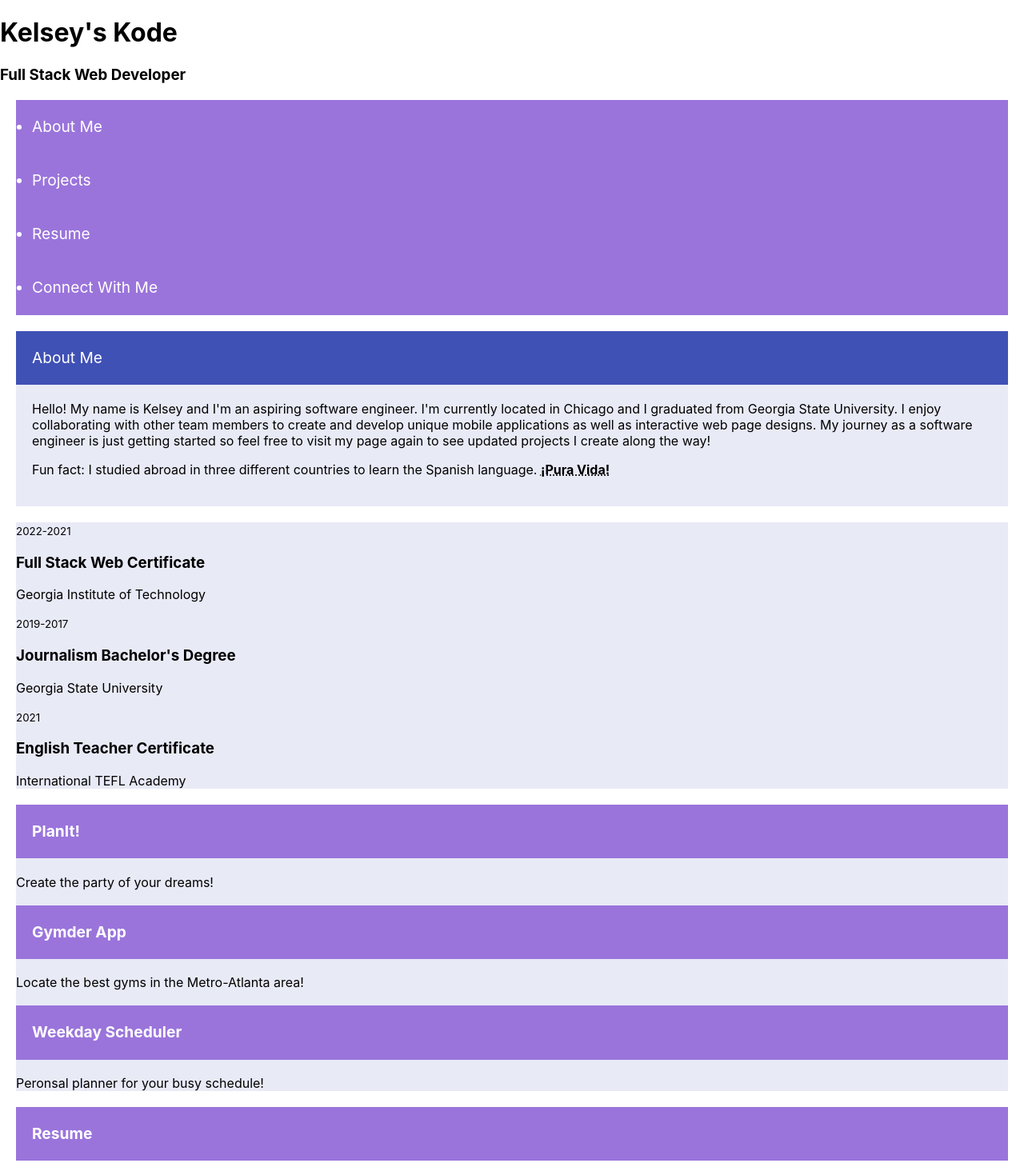
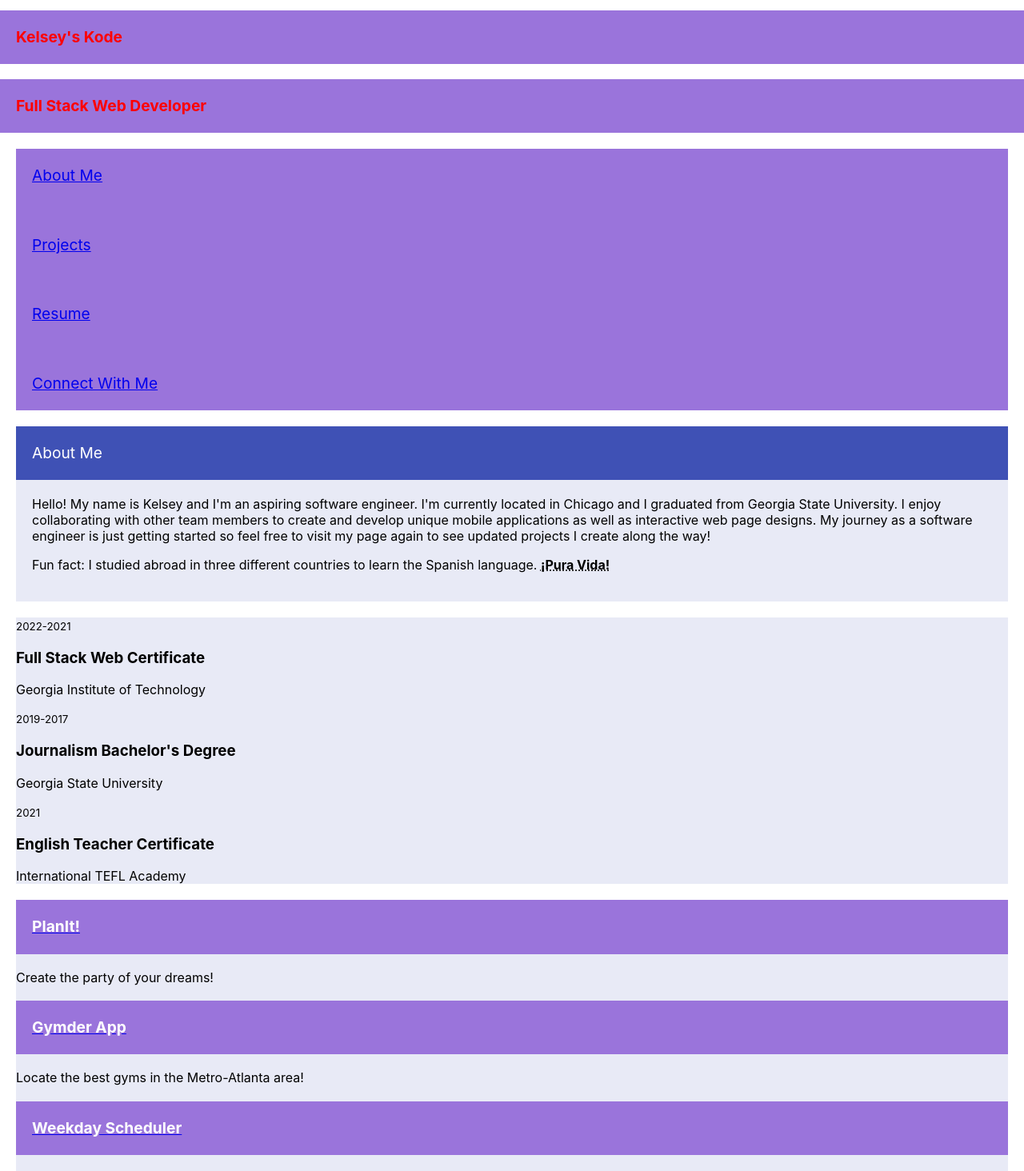
Before and after one commit to kelseykodes/portfolioReact, a React (Create React App) app in the folder kelseyskode/: page / in a window 1280 px wide. Shown: the top 1464 px of the page at 80% size. Built offline with nearby package versions, Linux system fonts and the light colour scheme.

Commit message:
updating project information

```diff
--- a/kelseyskode/src/components/Bio.js
+++ b/kelseyskode/src/components/Bio.js
@@ -24,7 +24,7 @@ const styles = {
 // We are assigning the card, heading, and content all from our `style` object
 function Bio() {
   return (
-    <div style={styles.card}>
+    <div style={styles.card} id="bio">
       <div style={styles.heading}>About Me</div>
       <div style={styles.content}>
         Hello! My name is Kelsey and I'm an aspiring software engineer. I'm currently located in Chicago and I graduated from Georgia State University. I enjoy collaborating with other team members to create and develop unique mobile applications as well as interactive web page designs. My journey as a software engineer is just getting started so feel free to visit my page again to see updated projects I create along the way!
--- a/kelseyskode/src/components/Connect.js
+++ b/kelseyskode/src/components/Connect.js
@@ -20,12 +20,11 @@ const styles = {
 // In Navbar, we can assign a style from an object by using curly braces
 function Connect() {
   return (
-    <div style={styles.card}>
-      <h2 style={styles.heading}>Connect With Me</h2><p class="social-buttons"><a href="/kelseykode-2.0/energy/assets/KELSEY PERKINS Resume.pdf" title=""><span> <i class="fa fa-envelope"></i></span>  Email Me!</a></p>
-      <p class="social-buttons"><a href="https://github.com/kelseykodes"><span class="social-round-icon fa-icon"><i class="fa fa-github"></i></span> Follow Me On Github!</a></p>
-      <p class="social-buttons"><a href="https://www.linkedin.com/in/kelseyperkinsreporter"><span class="social-round-icon fa-icon"><i class="fa fa-linkedin"></i></span>  Let's Link!</a></p>
+    <div style={styles.card} id="connect">
+      <h2 style={styles.heading}>Connect With Me</h2><p class="social-buttons"><a href="mailto:kelseykodes@yahoo.com"> Email Me!</a></p>
+      <p class="social-buttons"><a href="https://github.com/kelseykodes">Follow Me On Github!</a></p>
+      <p class="social-buttons"><a href="https://www.linkedin.com/in/kelsey-perkins">Let's Link!</a></p>
     </div>
   );
 }
-
 export default Connect;
--- a/kelseyskode/src/components/Header.js
+++ b/kelseyskode/src/components/Header.js
@@ -1,12 +1,26 @@
 import React from 'react';
 
+const styles = {
+  card: {
+    margin: 20,
+    background: '#e8eaf6',
+  },
+  header: {
+    background: '#9a74db',
+    minHeight: 50,
+    lineHeight: 3.5,
+    fontSize: '1.2rem',
+    color: 'red',
+    padding: '0 20px',
+  },
+};
 export default function Header() {
   // All functional components must have a return method that contains JSX.
   // We return all the JSX inside a parent element with a className of "container".
   return (
-    <div className="container">
-       <h1>Kelsey's Kode</h1>
-       <h3>Full Stack Web Developer</h3>
+    <div>
+       <h1 style={styles.header}>Kelsey's Kode</h1>
+       <h3 style={styles.header}>Full Stack Web Developer</h3>
     </div>
   );
 }
--- a/kelseyskode/src/components/Navbar.js
+++ b/kelseyskode/src/components/Navbar.js
@@ -1,7 +1,5 @@
 import React from 'react';
 
-// We declare an object called styles that will contain a few objects for card and heading styles
-// Notice that each key lists CSS styles in camel case
 const styles = {
   card: {
     margin: 20,
@@ -17,15 +15,14 @@ const styles = {
   },
 };
 
-// In Navbar, we can assign a style from an object by using curly braces
 function Navbar() {
   return (
     <div style={styles.card}>
        <ul style={styles.heading}>
-        <li>About Me</li>
-        <li>Projects</li>
-        <li>Resume</li>
-        <li>Connect With Me</li>
+        <a href="#bio"><p>About Me</p></a>
+        <a href="#projects"><p>Projects</p></a>
+        <a href="#resume"><p>Resume</p></a>
+        <a href="#connect"><p>Connect With Me</p></a>
       </ul>
       {/* <div style={styles.heading}>About Me </div> */}
     </div>
--- a/kelseyskode/src/components/Projects.js
+++ b/kelseyskode/src/components/Projects.js
@@ -20,12 +20,18 @@ const styles = {
 // In Navbar, we can assign a style from an object by using curly braces
 function Projects() {
   return (
-    <div style={styles.card}>
+    <div style={styles.card} id="projects">
+      <a href="https://evening-earth-70019.herokuapp.com/">
       <h3 style={styles.heading}>PlanIt!</h3>
+      </a>
       <p>Create the party of your dreams!</p>
+      <a href="https://kelseykodes.github.io/Gymder/">
       <h3 style={styles.heading}>Gymder App</h3>
+      </a>
       <p>Locate the best gyms in the Metro-Atlanta area!</p>
+      <a href="https://kperkins97.github.io/workday-schedule/">
       <h3 style={styles.heading}>Weekday Scheduler</h3>
+      </a>
       <p>Peronsal planner for your busy schedule!</p>
     </div>
   );
--- a/kelseyskode/src/components/Resume.js
+++ b/kelseyskode/src/components/Resume.js
@@ -20,7 +20,7 @@ const styles = {
 // In Navbar, we can assign a style from an object by using curly braces
 function Resume() {
   return (
-    <div style={styles.card}>
+    <div style={styles.card} id="resume">
       <h2 style={styles.heading}>Resume</h2>
     </div>
   );
```
Also changed, not shown: kelseyskode/src/App.js (+0 -15 lines).
